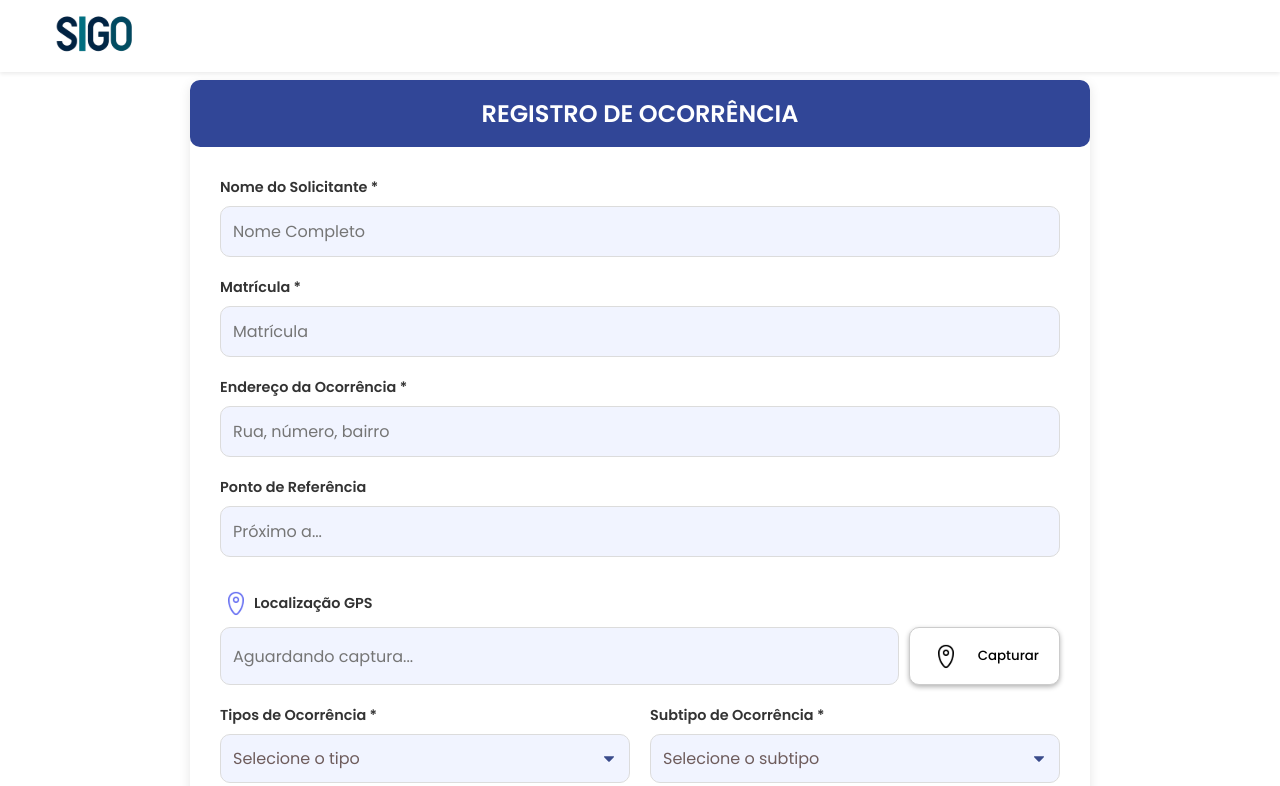
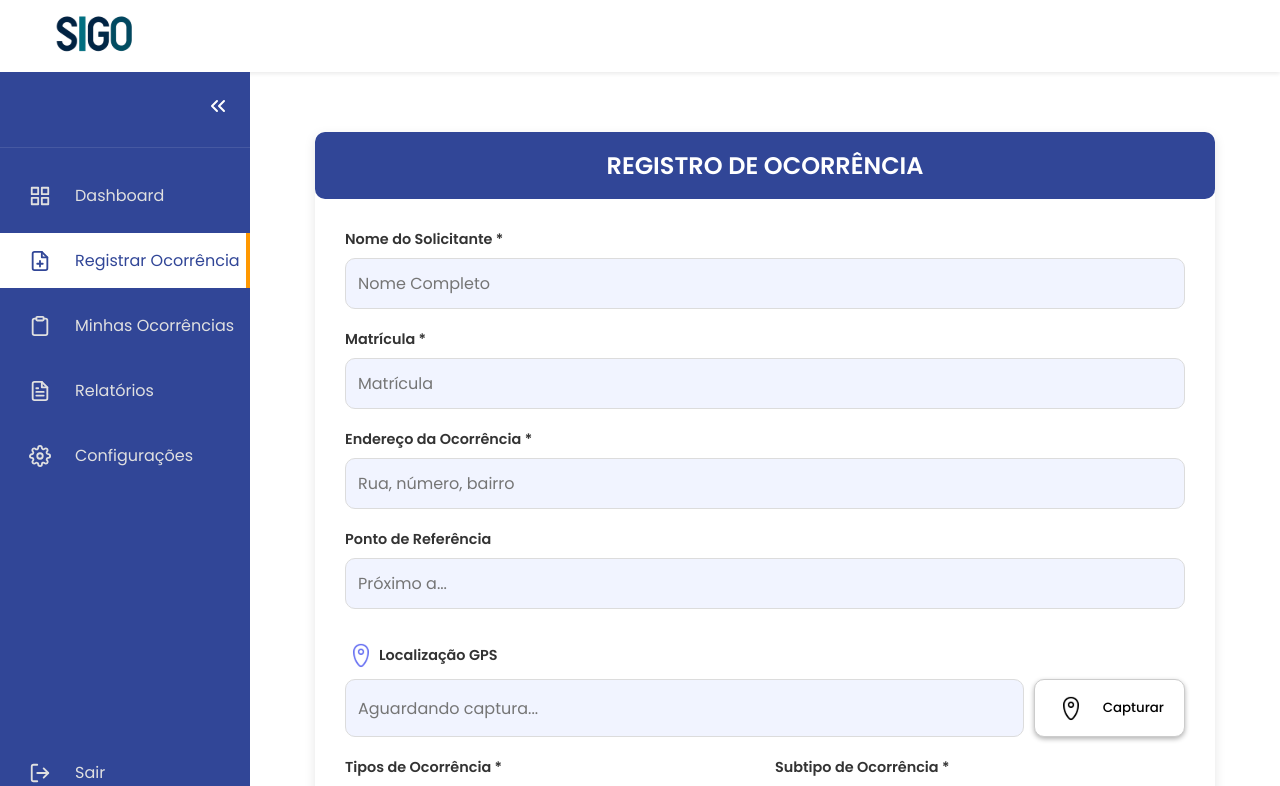
Before and after one commit to BiancagscCabral/SIGO-CBPM, a React (Vite) app in the folder sigo-frontend/: page /registro-ocorrencia in a window 1280 px wide. Shown: the top 786 px of the page. Built offline with nearby package versions, Linux system fonts and the light colour scheme.

Commit message:
Criação sidebar

```diff
--- a/sigo-frontend/src/App.css
+++ b/sigo-frontend/src/App.css
@@ -5,7 +5,3 @@ body {
   font-family: 'Poppins', sans-serif;
   background-color: white;
 }
-
-.page-container {
-  padding-top: 72px;
-}
--- a/sigo-frontend/src/App.jsx
+++ b/sigo-frontend/src/App.jsx
@@ -6,21 +6,20 @@ import Login from './components/Login';
 import Register from './components/Register';
 import Dashboard from './components/Dashboard';
 import RegistroOcorrencia from './components/RegistroOcorrencia';
+import Layout from './components/Layout';
 
 function App() {
   return (
-    <>
-      <Header />
-      <main className="page-container">
     <Routes>
       <Route path="/login" element={<Login />} />
       <Route path="/register" element={<Register />} />
+      <Route path="/" element={<Navigate to="/login" />} />
+
+      <Route element={<Layout/>}>
         <Route path="/dashboard" element={<Dashboard />} />
         <Route path="/registro-ocorrencia" element={<RegistroOcorrencia />} />
-          <Route path="/" element={<Navigate to="/login" />} />
+      </Route>
     </Routes>
-      </main>
-    </>
   );
 }
 
--- a/sigo-frontend/src/components/Dashboard.jsx
+++ b/sigo-frontend/src/components/Dashboard.jsx
@@ -37,8 +37,6 @@ function Dashboard() {
   const hanleRegistroClick = () => {
     navigate('/registro-ocorrencia');
   }
-
-
   return (
     <main className="main-content">
       <div className="dashboard-header">
--- /dev/null
+++ b/sigo-frontend/src/components/Layout.css
@@ -0,0 +1,23 @@
+.app-layout {
+  display: flex;
+}
+
+.main-content-area.sidebar-open {
+  margin-left: 250px;
+  width: calc(100% - 250px);
+}
+
+.main-content-area.sidebar-closed {
+  margin-left: 80px;
+  width: calc(100% - 80px);
+}
+
+.main-content-area {
+  flex-grow: 1;
+  padding-top: 72px;
+  transition: margin-left 0.3s ease, width 0.3s ease;
+}
+
+.page-content {
+  padding: 20px;
+}
--- /dev/null
+++ b/sigo-frontend/src/components/Layout.jsx
@@ -0,0 +1,27 @@
+import React, { useState } from 'react';
+import { Outlet } from 'react-router-dom';
+import Sidebar from './Sidebar';
+import Header from './Header';
+import './Layout.css';
+
+const Layout = () => {
+    const [isSidebarOpen, setIsSidebarOpen] = useState(true);
+
+    const toggleSidebar = () => {
+        setIsSidebarOpen(!isSidebarOpen);
+    };
+
+  return (
+    <div className="app-layout">
+      <Header />
+      <Sidebar isOpen={isSidebarOpen} toggle={toggleSidebar} />
+      <div className={`main-content-area ${isSidebarOpen ? 'sidebar-open' : 'sidebar-closed'}`}>
+        <main className="page-content">
+          <Outlet />
+        </main>
+      </div>
+    </div>
+  );
+};
+
+export default Layout;
--- /dev/null
+++ b/sigo-frontend/src/components/Sidebar.css
@@ -0,0 +1,85 @@
+.sidebar {
+  display: flex;
+  flex-direction: column;
+  background-color: #314697;
+  color: white;
+  position: fixed;
+  left: 0;
+  z-index: 1000;
+  transition: width 0.3s ease;
+  justify-content: space-between;
+  top: 72px;
+  height: calc(100% - 72px);
+}
+
+.sidebar.open {
+  width: 250px;
+}
+
+.sidebar.closed {
+  width: 80px;
+}
+
+.sidebar-header {
+  display: flex;
+  align-items: center;
+  justify-content: flex-end;
+  padding: 20px;
+  border-bottom: 1px solid rgba(255, 255, 255, 0.1);
+}
+
+.toggle-btn {
+  background: none;
+  border: none;
+  color: white;
+  font-size: 24px;
+  cursor: pointer;
+}
+
+.sidebar-nav {
+  display: flex;
+  flex-direction: column;
+  gap: 10px;
+  padding-top: 20px;
+}
+
+.nav-item {
+  display: flex;
+  align-items: center;
+  padding: 15px 20px;
+  color: #e0e0e0;
+  text-decoration: none;
+  transition: background-color 0.2s, color 0.2s;
+  white-space: nowrap;
+}
+
+.nav-item:hover {
+  background-color: rgba(255, 255, 255, 0.1);
+  color: white;
+}
+
+.nav-item.active {
+  background-color: #ffffff;
+  color: #314697;
+  border-right: 4px solid #ff9800;
+}
+
+.nav-icon {
+  font-size: 22px;
+  min-width: 40px;
+  text-align: center;
+}
+
+.nav-text {
+  margin-left: 15px;
+  font-size: 1rem;
+}
+
+.logout-item {
+  cursor: pointer;
+}
+
+.logout-item:hover {
+  background-color: rgba(255, 255, 255, 0.1);;
+  color: white;
+}
--- /dev/null
+++ b/sigo-frontend/src/components/Sidebar.jsx
@@ -0,0 +1,56 @@
+import React from 'react';
+import { NavLink, useNavigate } from 'react-router-dom';
+import { FiGrid, FiFilePlus, FiClipboard, FiFileText, FiSettings, FiChevronsLeft, FiChevronsRight, FiLogOut } from 'react-icons/fi';
+import './Sidebar.css';
+import logoSigo from '../assets/logosigo.svg';
+
+const Sidebar = ({ isOpen, toggle }) => {
+    const navigate = useNavigate();
+
+    const handleLogout = () => {
+        navigate('/login');
+    };
+
+  return (
+    <div className={`sidebar ${isOpen ? 'open' : 'closed'}`}>
+      <div>
+        <div className="sidebar-header">
+            <button className="toggle-btn" onClick={toggle}>
+            {isOpen ? <FiChevronsLeft /> : <FiChevronsRight />}
+          </button>
+        </div>
+        <nav className="sidebar-nav">
+          <NavLink to="/dashboard" className="nav-item">
+            <FiGrid className="nav-icon" />
+            {isOpen && <span className="nav-text">Dashboard</span>}
+          </NavLink>
+          <NavLink to="/registro-ocorrencia" className="nav-item">
+            <FiFilePlus className="nav-icon" />
+            {isOpen && <span className="nav-text">Registrar Ocorrência</span>}
+          </NavLink>
+          <NavLink to="/minhas-ocorrencias" className="nav-item">
+            <FiClipboard className="nav-icon" />
+            {isOpen && <span className="nav-text">Minhas Ocorrências</span>}
+          </NavLink>
+          <NavLink to="/relatorios" className="nav-item">
+            <FiFileText className="nav-icon" />
+            {isOpen && <span className="nav-text">Relatórios</span>}
+          </NavLink>
+          <NavLink to="/configuracoes" className="nav-item">
+            <FiSettings className="nav-icon" />
+            {isOpen && <span className="nav-text">Configurações</span>}
+          </NavLink>
+        </nav>
+      </div>
+
+      <div className="sidebar-footer">
+        <div onClick={handleLogout} className="nav-item logout-item">
+          <FiLogOut className="nav-icon" />
+          {isOpen && <span className="nav-text">Sair</span>}
+        </div>
+      </div>
+    </div>
+  );
+};
+
+export default Sidebar;
```
Lines whose indentation alone changed are shown as unchanged.
